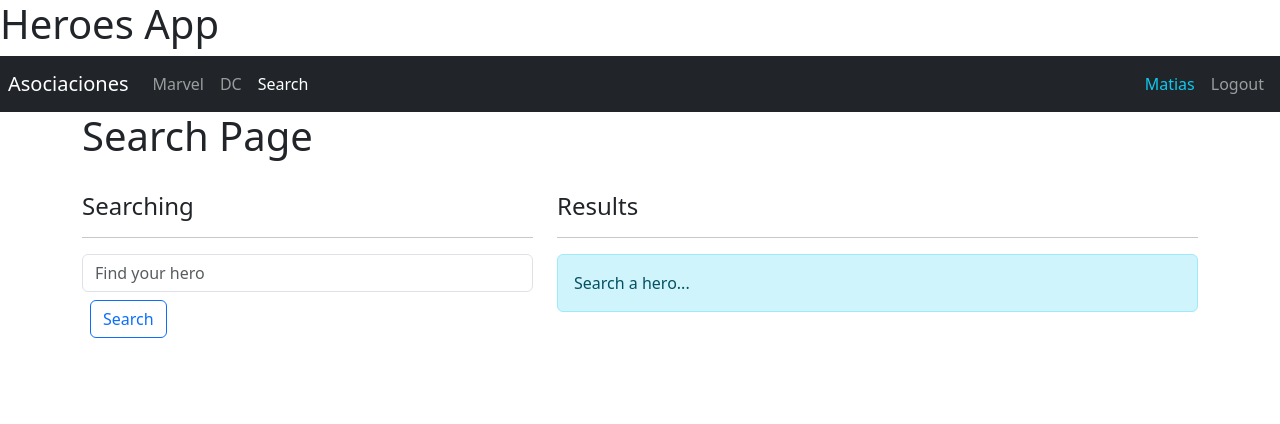
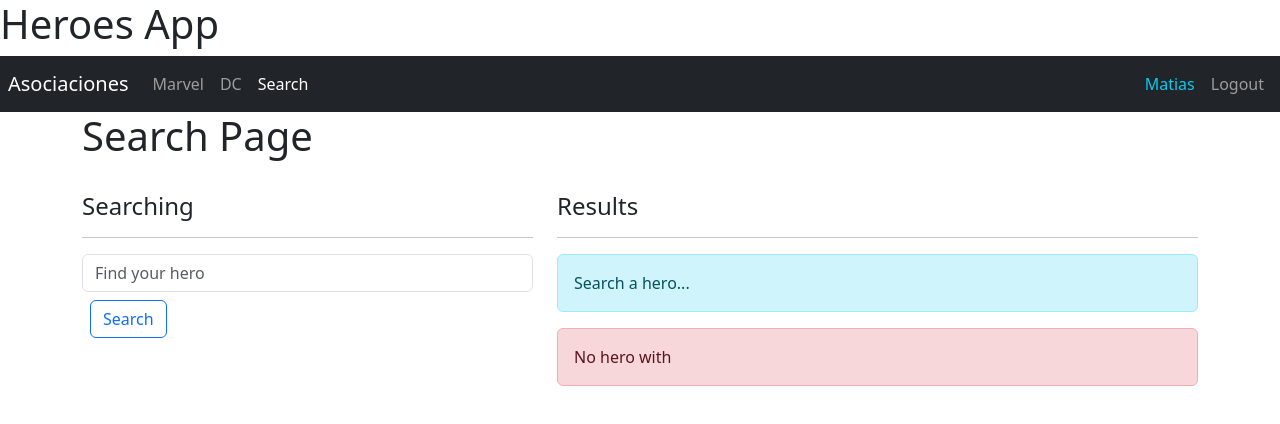
Before and after one commit to MatiasCasco/HeroApp, a React (Vite) app: page /search in a window 1280 px wide. Shown: the top 424 px of the page. Built offline with nearby package versions, Linux system fonts and the light colour scheme.

Commit message:
Otro manera de lograr el mismo objetivo

```diff
--- a/src/heroes/pages/SearchPage.jsx
+++ b/src/heroes/pages/SearchPage.jsx
@@ -55,21 +55,14 @@ export const SearchPage = () => {
                 <div className="col-7">
                     <h4>Results</h4>
                     <hr/>
-                    {
-                        q === ''?
-                            <div className="alert alert-info">
-                                 Search a hero...
-                            </div>
-                            : heroes.length === 0 &&  (
-                                <div className="alert alert-danger">
-                                    No hero with <b>{q}</b>
-                                </div>
-                        )
-                     }
 
+                    <div className="alert alert-info" style={{display: q !== '' ? 'none': ''}}>
+                        Search a hero...
+                    </div>
 
-
-
+                    <div className="alert alert-danger">
+                        No hero with <b>{q}</b>
+                    </div>
 
                     {
                         heroes.map(hero => (
```
